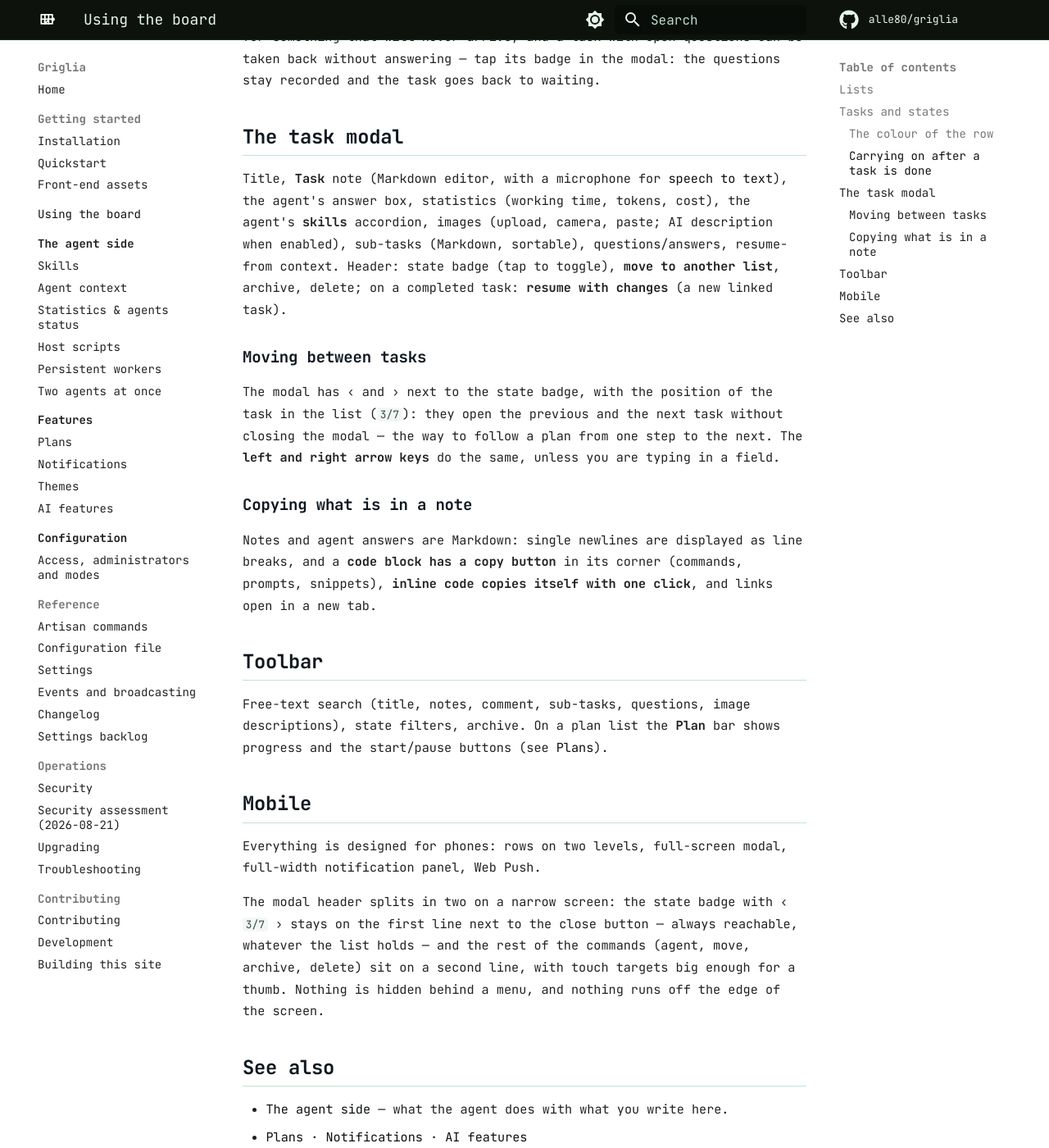
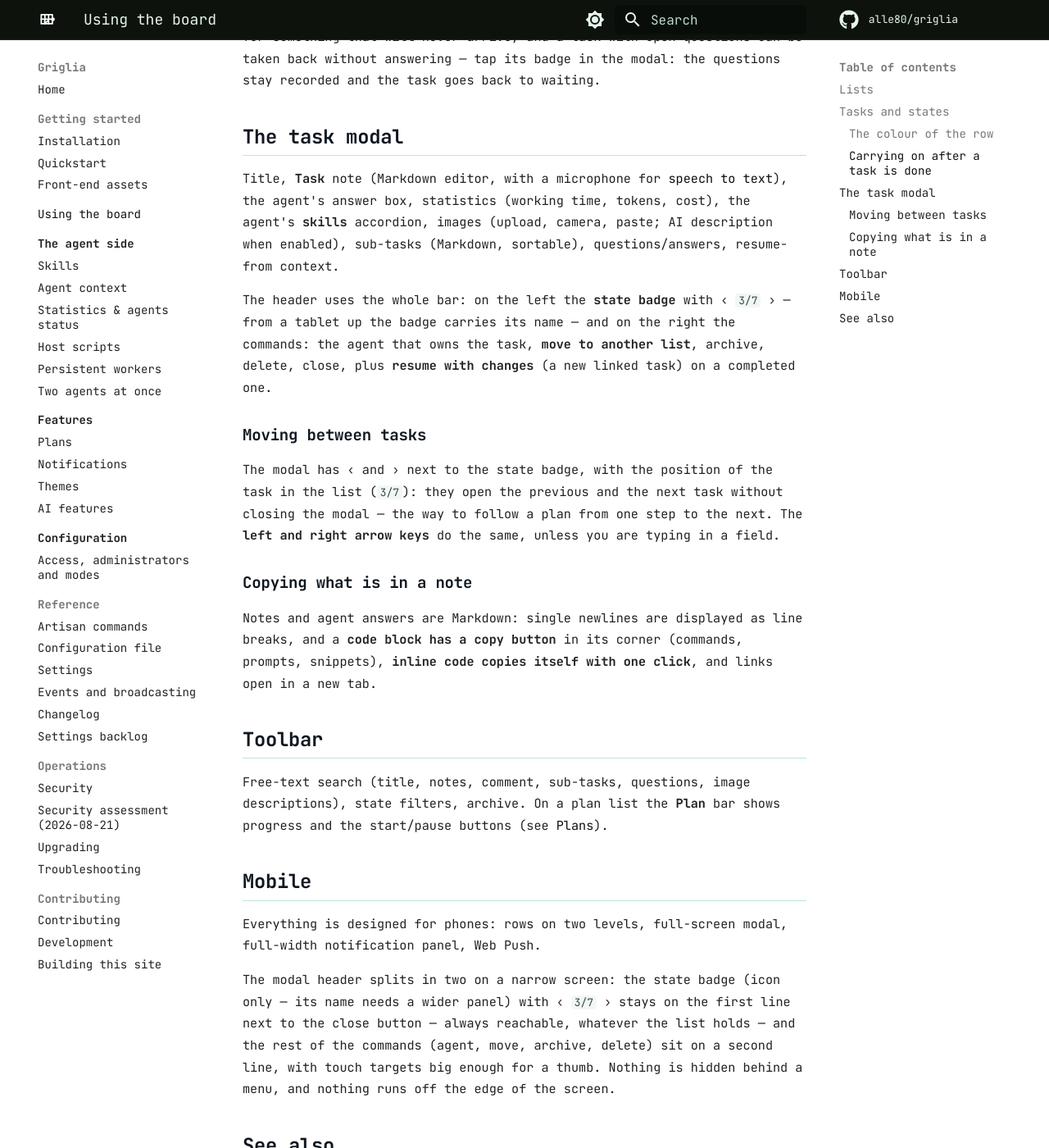
Before and after one commit to alle80/agent-devboard, an MkDocs documentation site: the page built from docs/board/usage.md, in a window 1280 px wide and 1400 px high, scrolled down 2556 px. Shown: the whole window at 82% size. Built offline with MkDocs 1.6.1 and Material for MkDocs 9.7.7, drawn with Linux system fonts in a browser that asks for light colours; comment, search, counter and statistics services are not loaded.

Commit message:
fix(griglia): task modal header uses the whole bar

```diff
--- a/docs/board/usage.md
+++ b/docs/board/usage.md
@@ -77,8 +77,11 @@ the task goes back to waiting.
 
 Title, **Task** note (Markdown editor, with a microphone for [speech to text](../features/ai.md#speech-to-text)), the agent's answer box, statistics (working time,
 tokens, cost), the agent's **skills** accordion, images (upload, camera, paste; AI description when enabled),
-sub-tasks (Markdown, sortable), questions/answers, resume-from context. Header: state badge (tap to toggle),
-**move to another list**, archive, delete; on a completed task: **resume with changes** (a new linked task).
+sub-tasks (Markdown, sortable), questions/answers, resume-from context.
+
+The header uses the whole bar: on the left the **state badge** with ‹ `3/7` › — from a tablet up the badge
+carries its name — and on the right the commands: the agent that owns the task, **move to another list**,
+archive, delete, close, plus **resume with changes** (a new linked task) on a completed one.
 
 ### Moving between tasks
 
@@ -100,8 +103,9 @@ On a plan list the **Plan** bar shows progress and the start/pause buttons (see
 
 Everything is designed for phones: rows on two levels, full-screen modal, full-width notification panel, Web Push.
 
-The modal header splits in two on a narrow screen: the state badge with ‹ `3/7` › stays on the first line
-next to the close button — always reachable, whatever the list holds — and the rest of the commands (agent,
+The modal header splits in two on a narrow screen: the state badge (icon only — its name needs a wider
+panel) with ‹ `3/7` › stays on the first line next to the close button — always reachable, whatever the
+list holds — and the rest of the commands (agent,
 move, archive, delete) sit on a second line, with touch targets big enough for a thumb. Nothing is hidden
 behind a menu, and nothing runs off the edge of the screen.
 
```
Also changed, not shown: CHANGELOG.md (+14 -1 lines), resources/css/griglia.css (+15 -1 lines), 3 other files.
